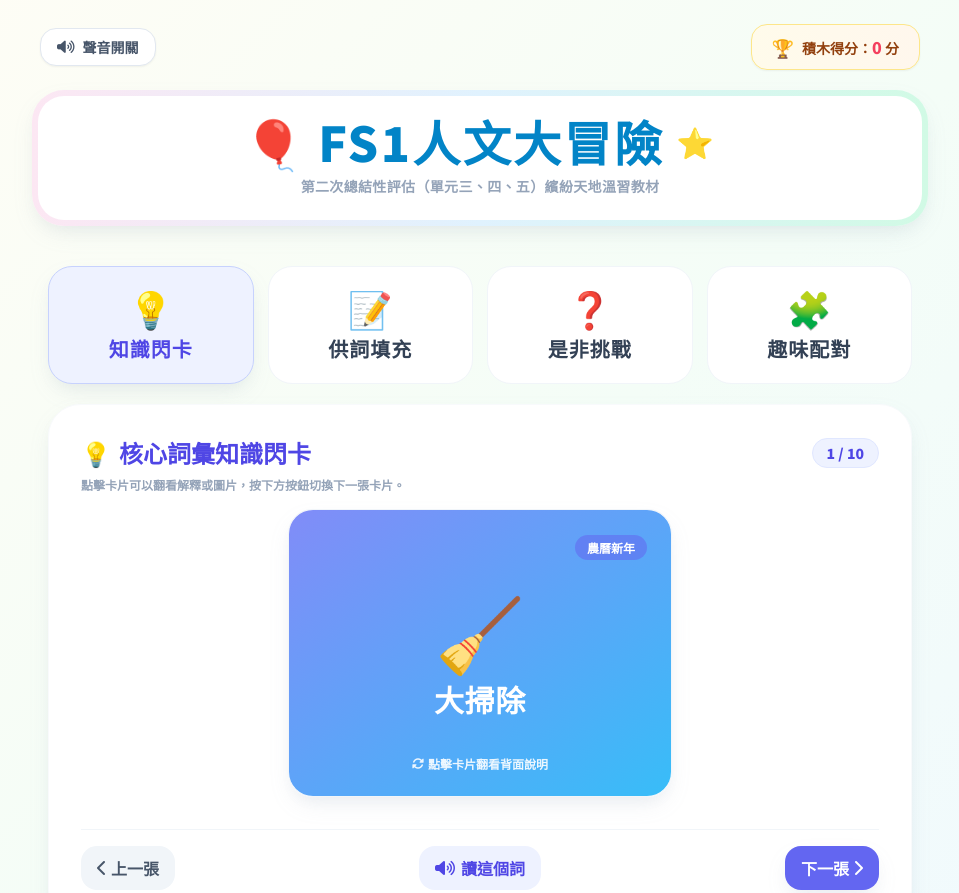
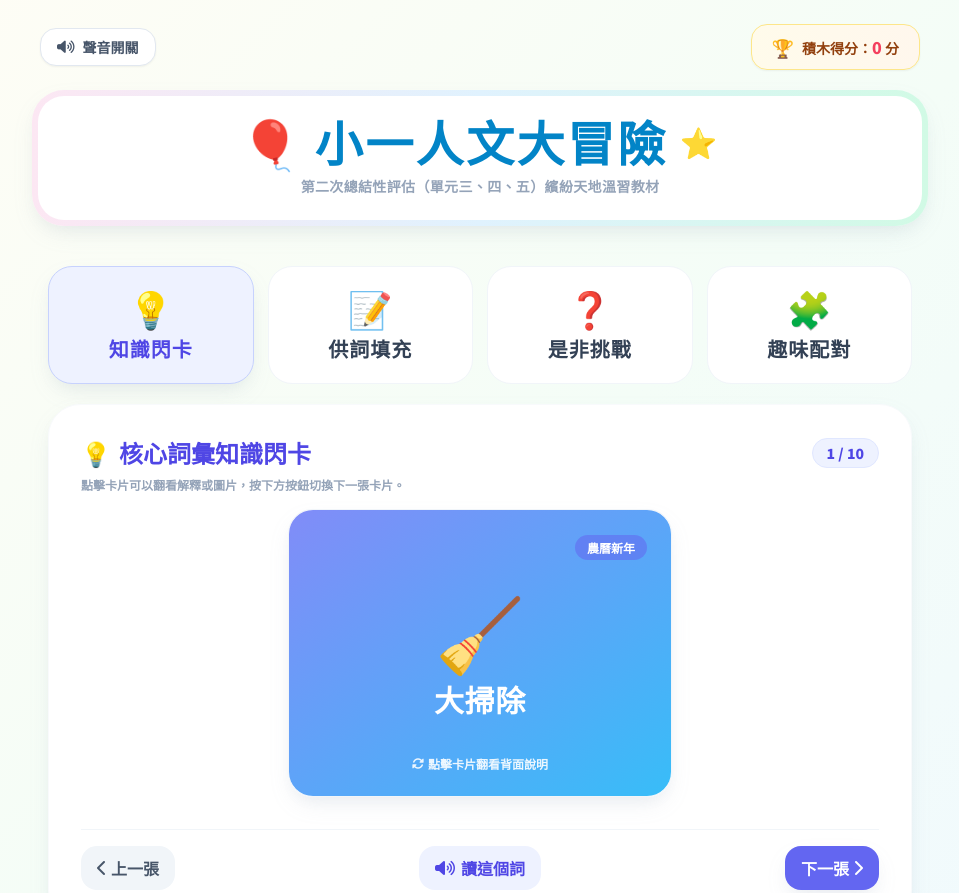
Before and after one commit to logosparents/humfs1, a plain HTML site: page index.html in a window 1280 px wide. Shown: the top 893 px of the page, without its empty margins (160-1119 px from the left). Drawn offline with nearby package versions, Linux system fonts and the light colour scheme; a web font is replaced by a local one.

Commit message:
Update index.html

```diff
--- a/index.html
+++ b/index.html
@@ -149,7 +149,7 @@
       <div class="inline-block w-full bg-gradient-to-r from-pink-100 via-sky-100 to-emerald-100 p-1.5 rounded-[32px] soft-card-shadow">
         <div class="bg-white px-8 py-6 rounded-[26px] flex flex-col items-center">
           <h1 class="text-3xl sm:text-5xl font-black playful-title tracking-wider text-sky-600 flex items-center gap-3 justify-center animate-float">
-            <span>🎈</span> FS1人文大冒險 <span class="text-2xl sm:text-3xl text-amber-400">⭐</span>
+            <span>🎈</span> 小一人文大冒險 <span class="text-2xl sm:text-3xl text-amber-400">⭐</span>
           </h1>
           <p class="text-xs sm:text-sm font-black text-slate-400 mt-2 tracking-wide uppercase">
             第二次總結性評估（單元三、四、五）繽紛天地溫習教材
```
